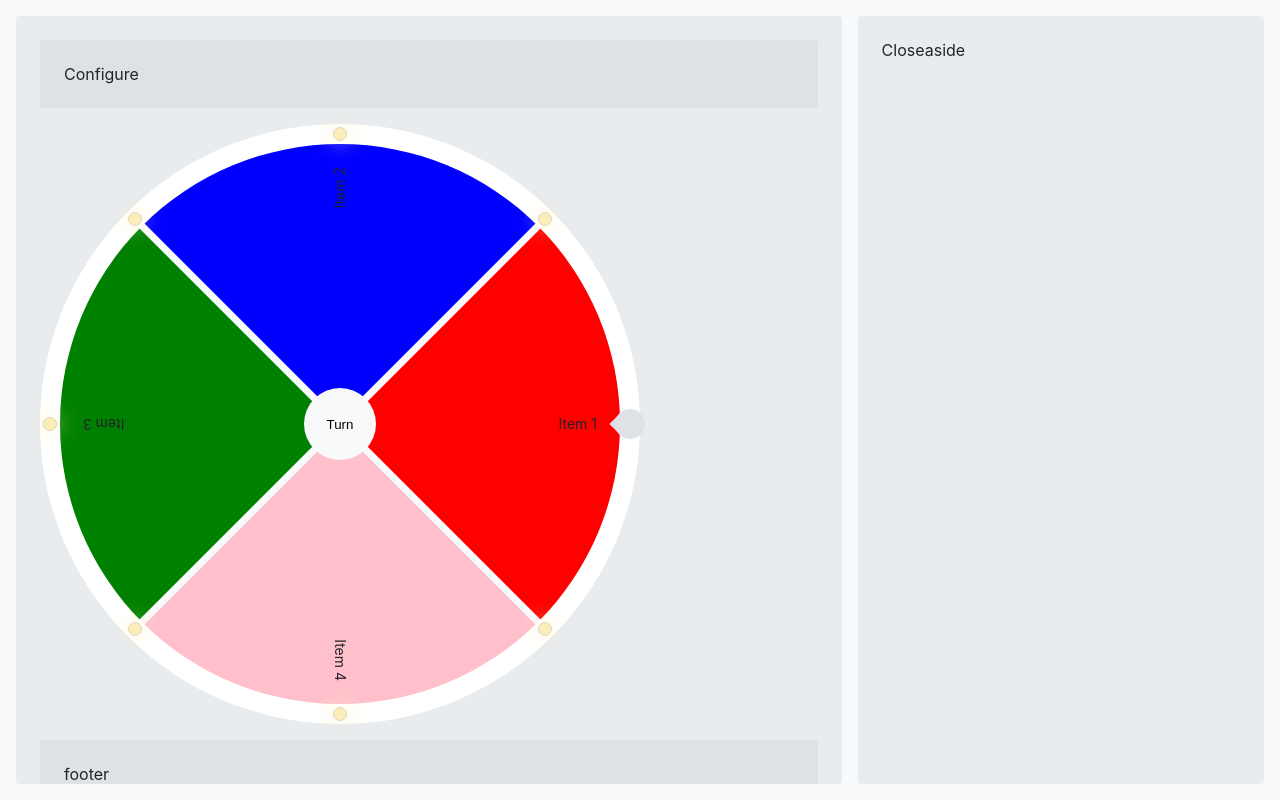
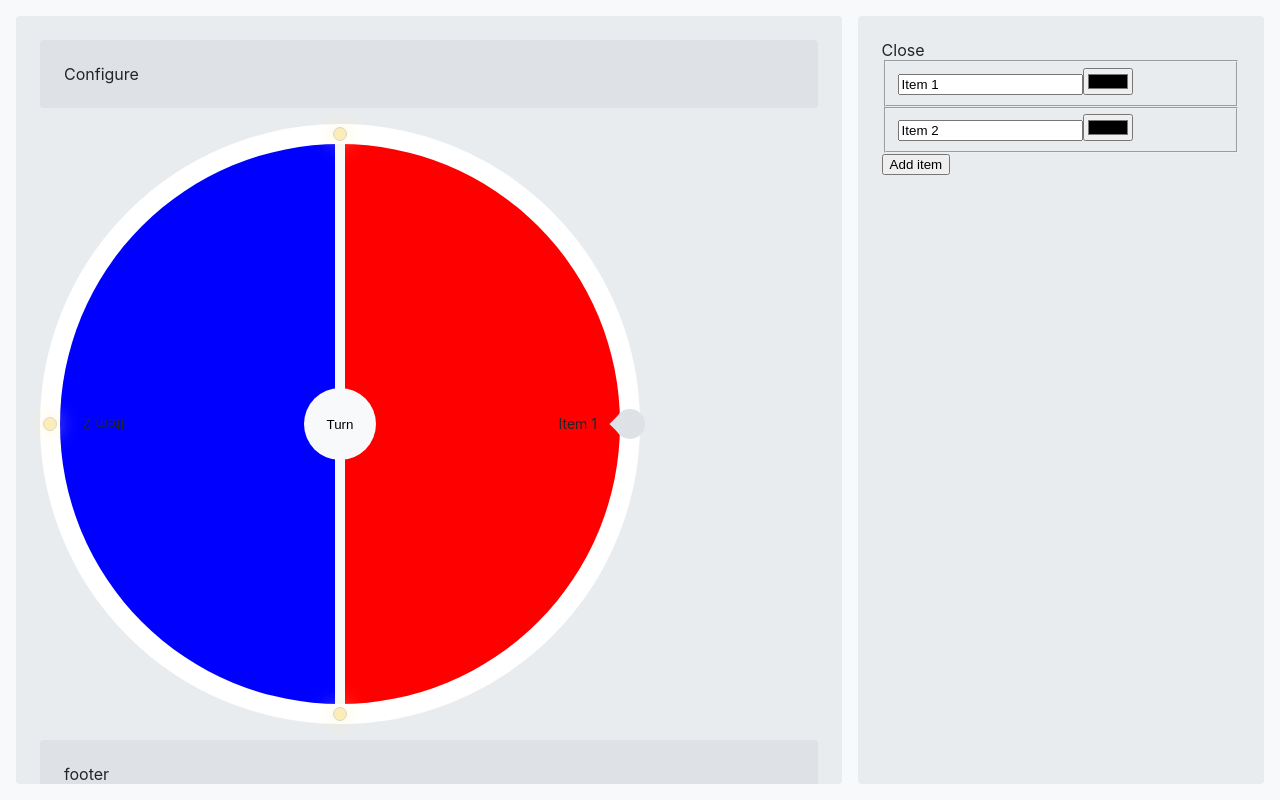
Before and after one commit to LoicGoyet/the-weel, a Next.js app: page /wheel in a window 1280 px wide. Built offline with nearby package versions, Linux system fonts and the light colour scheme.

Commit message:
Base of form

```diff
--- /dev/null
+++ b/components/Form/index.tsx
@@ -0,0 +1,75 @@
+import {v4 as uuidv4} from 'uuid';
+
+import {Item, Items} from '../../data/wheel';
+
+export type Props = {
+  className?: string;
+  items: Items;
+  onChange: (items: Items) => void;
+};
+
+const Form = ({className, items, onChange}: Props) => {
+  const handleInputChange =
+    (itemId: Item['id'], property: 'label' | 'color') =>
+    (e: React.ChangeEvent<HTMLInputElement>) => {
+      e.preventDefault();
+
+      onChange({
+        ...items,
+        byId: {
+          ...items.byId,
+          [itemId]: {
+            ...items.byId[itemId],
+            [property]: e.target.value,
+          },
+        },
+      });
+    };
+
+  const handleAddItemClick = (e: React.MouseEvent<HTMLButtonElement>) => {
+    e.preventDefault();
+    const newItemId = uuidv4();
+
+    onChange({
+      ...items,
+      byId: {
+        ...items.byId,
+        [newItemId]: {
+          id: newItemId,
+          label: '',
+          color: '',
+        },
+      },
+      allIds: [...items.allIds, newItemId],
+      undraftedIds: [...items.undraftedIds, newItemId],
+    });
+  };
+
+  return (
+    <form className={className}>
+      {items.allIds.map(itemId => {
+        const item = items.byId[itemId] as Item;
+
+        return (
+          <fieldset key={item.id}>
+            <input
+              type='text'
+              value={item.label}
+              onChange={handleInputChange(item.id, 'label')}
+            />
+            <input
+              type='color'
+              value={item.color}
+              onChange={handleInputChange(item.id, 'color')}
+            />
+          </fieldset>
+        );
+      })}
+      <button type='button' onClick={handleAddItemClick}>
+        Add item
+      </button>
+    </form>
+  );
+};
+
+export default Form;
--- a/package.json
+++ b/package.json
@@ -16,7 +16,8 @@
     "next": "11.0.0",
     "react": "17.0.2",
     "react-dom": "17.0.2",
-    "styled-components": "^5.3.0"
+    "styled-components": "^5.3.0",
+    "uuid": "^3.4.0"
   },
   "devDependencies": {
     "@babel/core": "^7.14.6",
@@ -26,6 +27,7 @@
     "@storybook/react": "^6.2.9",
     "@types/react": "17.0.11",
     "@types/styled-components": "^5.1.10",
+    "@types/uuid": "^8.3.0",
     "@typescript-eslint/eslint-plugin": "^4.27.0",
     "@typescript-eslint/parser": "^4.27.0",
     "babel-loader": "^8.2.2",
--- a/pages/wheel.tsx
+++ b/pages/wheel.tsx
@@ -1,5 +1,6 @@
-import {useState} from 'react';
+import React, {useState} from 'react';
 import Card from '../components/Card';
+import Form from '../components/Form';
 import Layout from '../components/Layout';
 import Wheel from '../components/Wheel';
 import {Items} from '../data/wheel';
@@ -18,22 +19,10 @@ const initialItems = {
       label: 'Item 2',
       color: 'blue',
     },
-    'item-3': {
-      id: 'item-3',
-      isChecked: false,
-      label: 'Item 3',
-      color: 'green',
-    },
-    'item-4': {
-      id: 'item-4',
-      isChecked: false,
-      label: 'Item 4',
-      color: 'pink',
-    },
   },
-  allIds: ['item-1', 'item-2', 'item-3', 'item-4'],
+  allIds: ['item-1', 'item-2'],
   draftedIds: [],
-  undraftedIds: ['item-1', 'item-2', 'item-3', 'item-4'],
+  undraftedIds: ['item-1', 'item-2'],
 };
 
 const WheelPage = () => {
@@ -47,7 +36,7 @@ const WheelPage = () => {
     <Layout
       main={<Wheel items={items} onChange={handleChange} />}
       footer={<Card>footer</Card>}
-      aside='aside'
+      aside={<Form items={items} onChange={handleChange} />}
     />
   );
 };
```
Also changed, not shown: components/Form/stories.tsx (added, +38 -0 lines), components/Wheel/stories.tsx (+0 -7 lines), 1 other file (tests, documents, lock files or other folders).
